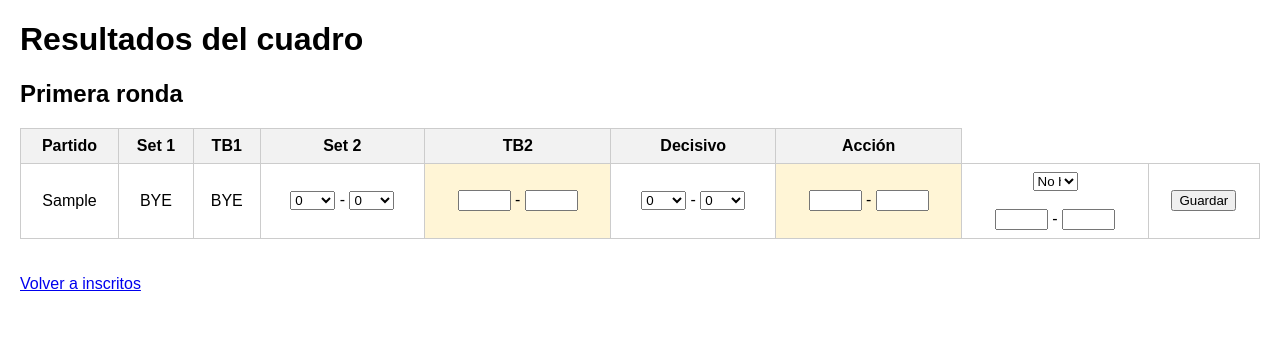
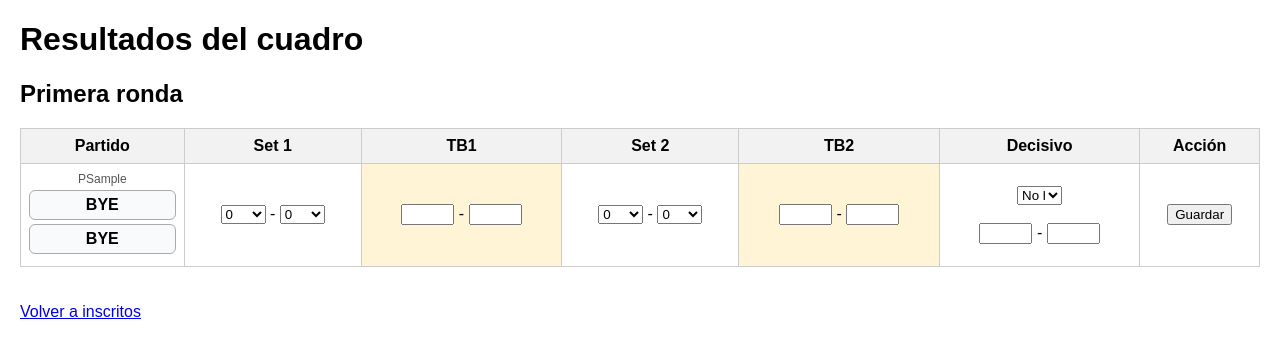
Before and after one commit to jordi4949/app_tennis, a FastAPI app: template app/templates/resultados_cuadro.html in a window 1280 px wide. Shown: the top 358 px of the page. Run offline with FastAPI, Linux system fonts and the light colour scheme; the template is opened without the code that fills it: most values are stand-ins (such as "Sample title", 1, 10 or a date in 2020).

Commit message:
arreglos varios

```diff
--- a/app/templates/resultados_cuadro.html
+++ b/app/templates/resultados_cuadro.html
@@ -50,6 +50,26 @@
             background-color: #fff5d6;
         }
 
+        .partido-box {
+            min-width: 95px;
+        }
+
+        .numero-partido {
+            font-size: 12px;
+            color: #555;
+            margin-bottom: 4px;
+        }
+
+        .jugador-linea {
+            border: 1px solid #aaa;
+            border-radius: 6px;
+            padding: 5px;
+            margin: 4px 0;
+            font-weight: bold;
+            background-color: #f8fafc;
+            text-align: center;
+        }
+
     </style>
 
 </head>
@@ -78,26 +98,26 @@
     {% for partido in emparejamientos %}
 
     <tr>
+        <td class="partido-box">
+            <div class="numero-partido">P{{ partido.numero_partido }}</div>
 
-        <td>
-            {{ partido.numero_partido }}
+            <div class="jugador-linea">
+                {% if partido.lado1.tipo == "jugador" %}
+                    {{ partido.lado1.inscrito[5] }}
+                {% else %}
+                    BYE
+                {% endif %}
+            </div>
+
+            <div class="jugador-linea">
+                {% if partido.lado2.tipo == "jugador" %}
+                    {{ partido.lado2.inscrito[5] }}
+                {% else %}
+                    BYE
+                {% endif %}
+            </div>
         </td>
 
-        {% if partido.lado1.tipo == "jugador" %}
-            <td class="jugadores">
-                {{ partido.lado1.inscrito[5] }}
-            </td>
-        {% else %}
-            <td>BYE</td>
-        {% endif %}
-
-        {% if partido.lado2.tipo == "jugador" %}
-            <td class="jugadores">
-                {{ partido.lado2.inscrito[5] }}
-            </td>
-        {% else %}
-            <td>BYE</td>
-        {% endif %}
 
         {% if partido.estado == "partido" %}
 
```
